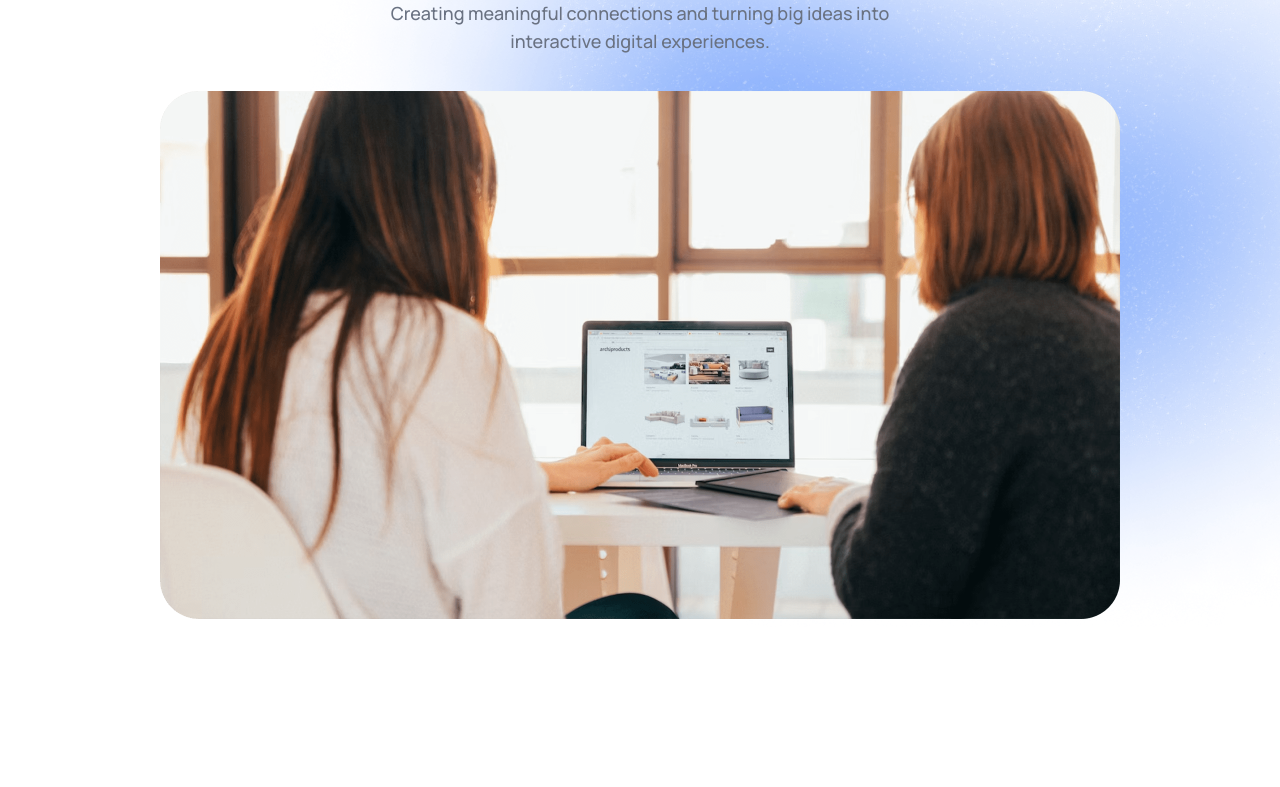
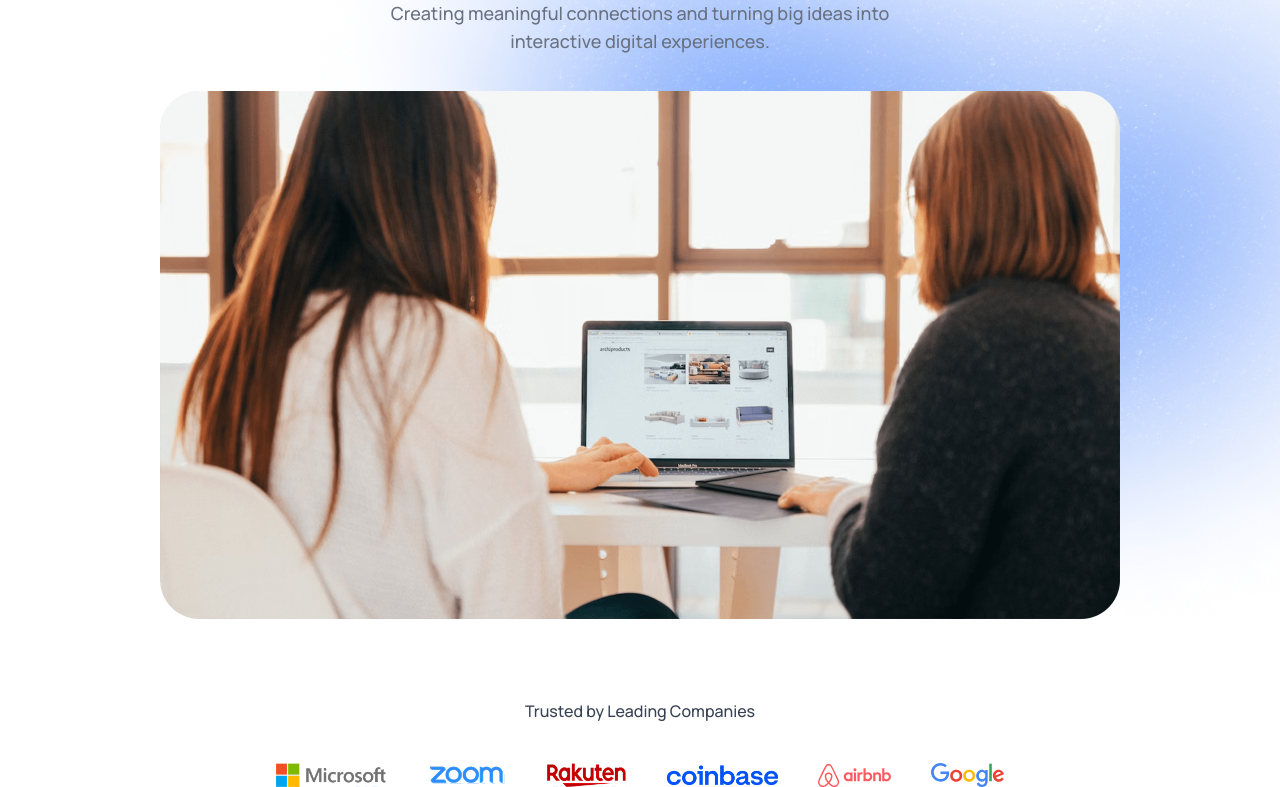
Before and after one commit to Prateek-ind/agency-ai-react, a React (Vite) app: page / in a window 1280 px wide. Shown: the part 444-1231 px from the top of the page. Before the commit the page ends 1143 px from the top, so only its background shows below. Built offline with nearby package versions, Linux system fonts and the light colour scheme.

Commit message:
add Trusted by section

```diff
--- a/src/App.jsx
+++ b/src/App.jsx
@@ -1,6 +1,7 @@
 import React, { useState } from "react";
 import Navbar from "./components/Navbar";
 import Hero from "./components/Hero";
+import TrustedBy from "./components/TrustedBy";
 
 const App = () => {
   const [theme, setTheme] = useState(
@@ -11,6 +12,7 @@
     <main className="dark:bg-black relative">
       <Navbar theme={theme} setTheme={setTheme} />
       <Hero />
+      <TrustedBy/>
     </main>
   );
 };
--- /dev/null
+++ b/src/components/TrustedBy.jsx
@@ -0,0 +1,25 @@
+import React from "react";
+import { company_logos } from "../assets/assets";
+
+const TrustedBy = () => {
+  return (
+    <div
+      className=" flex flex-col items-center px-4 sm:px-12 lg:px-24 xl:px-40
+    gap-10 text-gray-700 dark:text-white/80
+    "
+    >
+      <h3 className="font-semibold">Trusted by Leading Companies</h3>
+      <div className="flex items-center justify-center flex-wrap gap-10 m-4">
+        {company_logos.map((company, i) => (
+          <img
+            key={i}
+            src={company}
+            className="max-h-5 sm:max-h-6 dark:backdrop-shadow-xl"
+          />
+        ))}
+      </div>
+    </div>
+  );
+};
+
+export default TrustedBy;
```
